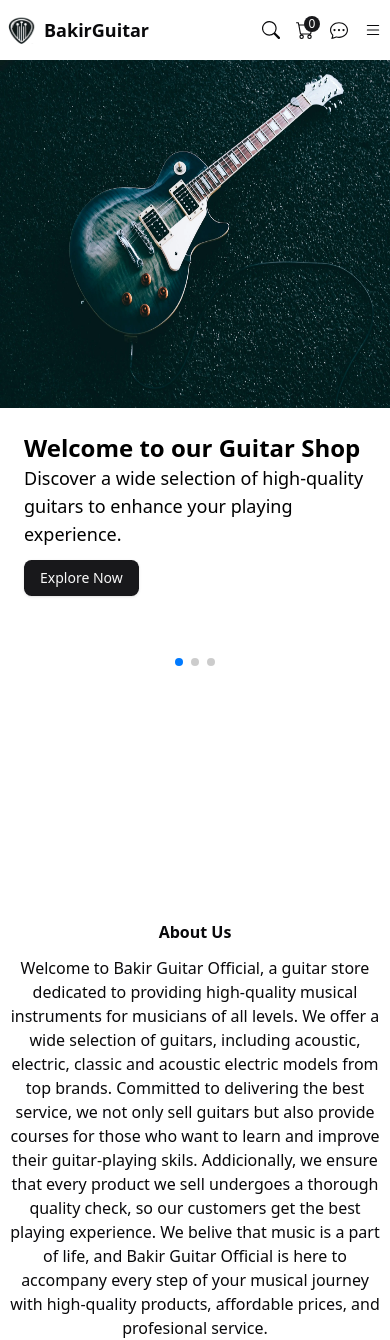
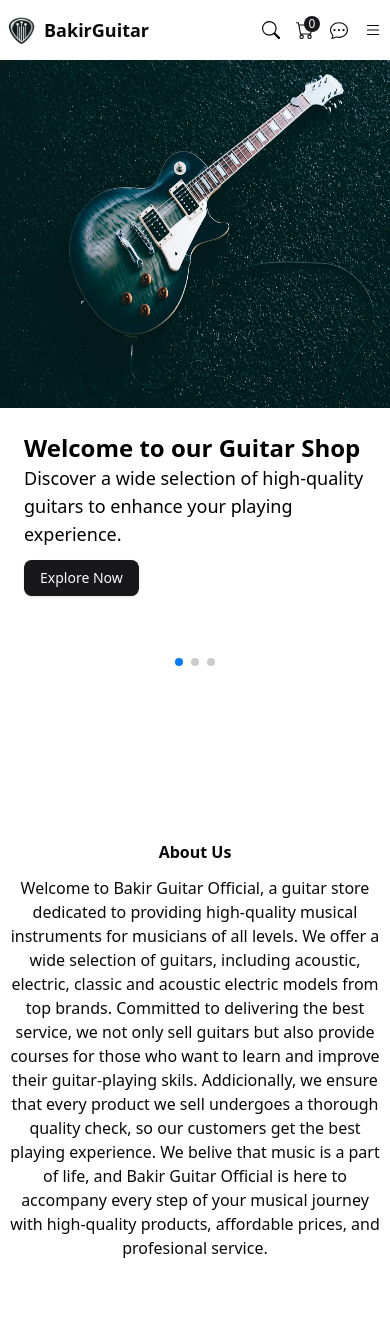
Before and after one commit to naufalDev10/Bakir_Guitar_Frontend, a React (Vite) app: page / in a window 390 px wide. After the commit the page ends 1260 px from the top, so only its background shows below. Built offline with nearby package versions, Linux system fonts and the light colour scheme.

Commit message:
fix margin top about us section

```diff
--- a/src/pages/home.tsx
+++ b/src/pages/home.tsx
@@ -68,7 +68,7 @@ export default function Home() {
         whileInView={{ opacity: 1, y: 0 }}
         transition={{ duration: 1, delay: 0.5, ease: "easeOut" }}
         viewport={{ once: false, amount: 0.2 }}
-        className="flex flex-col justify-center items-center w-full mt-60"
+        className="flex flex-col justify-center items-center w-full mt-40 md:mt-60"
       >
         <h2 className="font-bold md:text-3xl">About Us</h2>
         <div className="w-full text-center px-2 mt-3 md:max-w-2xl">
```
